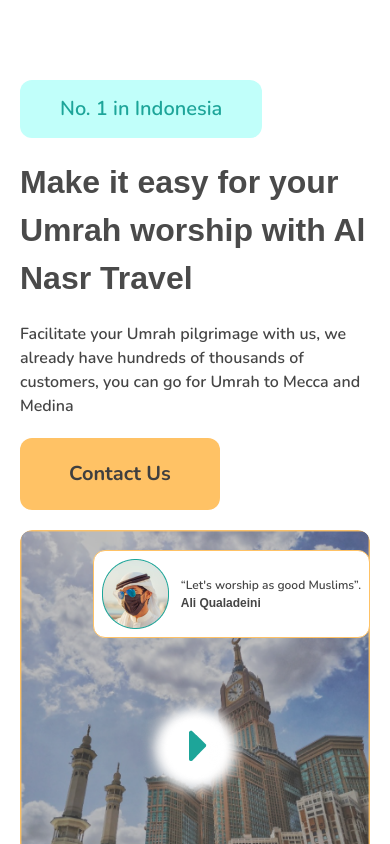
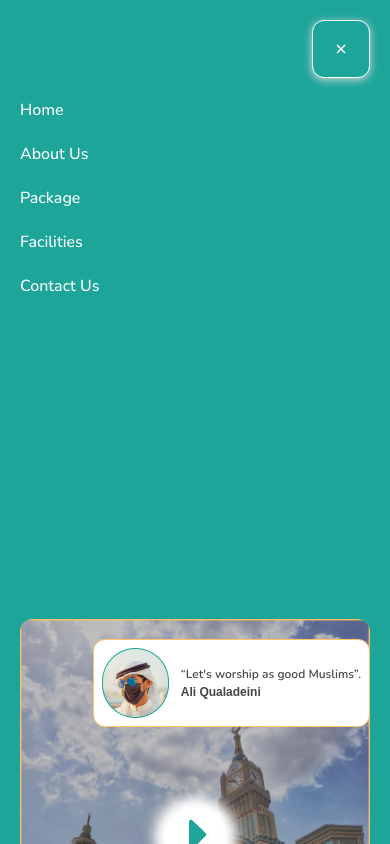
Before and after one commit to nurrizkiamalia/Al-Nasr-Web, a Next.js app: page / in a window 390 px wide. Shown: the top 844 px of the page. Built offline with nearby package versions, Linux system fonts and the light colour scheme; a web font is replaced by a local one.

Commit message:
feat: making responsive header

```diff
--- a/app/components/About/RightContentAbout.tsx
+++ b/app/components/About/RightContentAbout.tsx
@@ -9,12 +9,12 @@
             <h2 className="text-heading3 lg:text-heading2 xl:text-heading font-bold font-kufam text-dspBlack">A Wonderful Agency To Fulfill your Dreams</h2>
             <p className="text-pLg md:text-pXL lg:text-pText text-dspDarkGray">The Hajj and Umrah pilgrimages are smooth, the heart is clean. we have been trusted since 2006 and have obtained a license from SAUDI ARABIA to become this travel agency.</p>
 
-                {aboutData.map((item) => (
-                    <ul key={item.icon} className="">
+                {aboutData.map((item, index) => (
+                    <ul key={index} className="">
                         <li className="flex gap-5 items-center">
                             <div className="bg-dspLightGreen p-2 rounded-xl">
                             <Image
-                                src={`/assets/${item.icon} `}
+                                src={`/assets/${item.icon}`}
                                 alt="icon"
                                 width={20}
                                 height={20}
--- a/app/components/Hero/index.tsx
+++ b/app/components/Hero/index.tsx
@@ -5,7 +5,7 @@
 const Hero: React.FC = () => {
     return(
         <>
-            <ContentContainer className="flex flex-col w-full lg:flex-row gap-5 pb-[100px] pt-20 ">
+            <ContentContainer className="flex flex-col w-full lg:flex-row gap-5 pb-[100px] xl:pt-20 ">
                 <div className=" lg:w-[55%] ">
                     <LeftContentHero />
                 </div>
--- a/components/Header/Header.tsx
+++ b/components/Header/Header.tsx
@@ -5,20 +5,54 @@
 import Navlist from "./Navlist";
 import Button from "../Button";
 import ContentContainer from "@/components/ContentContainer";
+import { FaBars } from "react-icons/fa";
+import { IoCloseSharp } from "react-icons/io5";
+import { useState } from "react";
 
 const Header: React.FC = () => {
+  const [isOpen, setIsOpen] = useState<Boolean>(false);
+
+  const handleClick = () => {
+    setIsOpen((prev) => !prev);
+  };
 
   return (
     <>
-      <ContentContainer className="py-10 hidden lg:block">
-        <div className="flex justify-between items-center">
+      <ContentContainer className=" relative flex justify-between items-center py-10 w-full">
+        <div className="flex justify-between items-center w-full">
           <div>
             <Image src={logo} alt="logo" />
           </div>
           <div className="text-pLg flex gap-11">
-            <Navlist className="" />
+            <Navlist className="hidden lg:block" />
           </div>
-          <Button>Contact Us</Button>
+          <div className="">
+            <Button className="hidden lg:block">Contact Us</Button>
+          </div>
+        </div>
+        <button
+          onClick={handleClick}
+          className="border-[1px] bg-dspGreen border-white shadow-shadow1 shadow-gray-300 rounded-xl lg:hidden p-5 "
+        >
+          <FaBars className="text-white" />
+        </button>
+        <div
+          className={`w-full absolute lg:hidden top-0 left-0 ${
+            isOpen ? "hidden" : "lg:block"
+          }`}
+        >
+          <div
+            className={` p-5 h-screen bg-dspGreen w-full flex flex-col items-start gap-5 `}
+          >
+            <button
+              onClick={handleClick}
+              className=" self-end w-fit border-[1px] bg-dspGreen border-white shadow-shadow1 shadow-gray-300 rounded-xl lg:hidden p-5 "
+            >
+              {" "}
+              <IoCloseSharp className="text-white" />{" "}
+            </button>
+            <Navlist className=" text-white flex flex-col items-start justify-start gap-3 " />
+          </div>
         </div>
       </ContentContainer>
     </>
```
